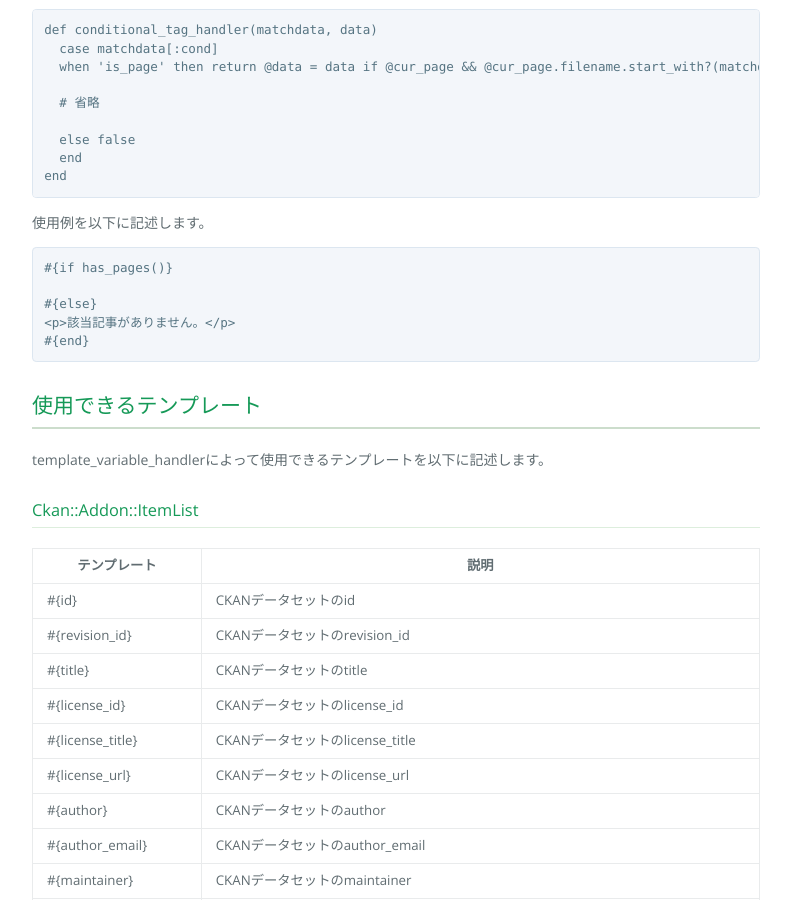
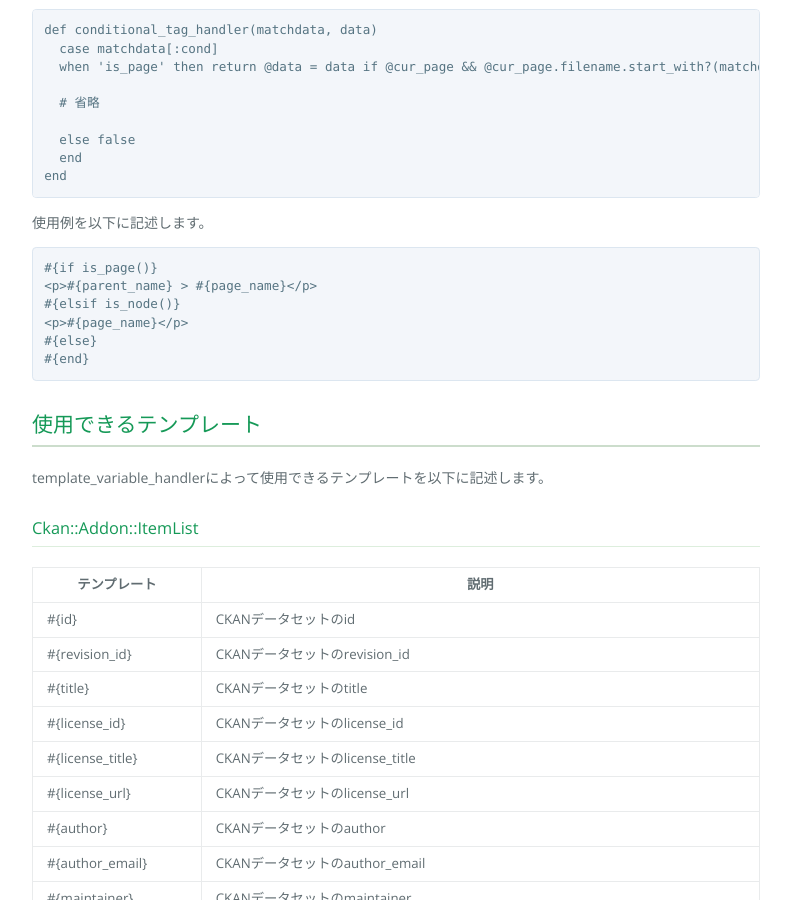
Before and after one commit to shirasagi/shirasagi.github.io, a Jekyll site: the page built from devel/template_variable_handler.md, in a window 1280 px wide and 900 px high, scrolled down 4128 px. Shown: the whole window, without its empty margins (244-1035 px from the left). Built offline with Jekyll 4.4.1, drawn with Linux system fonts in a browser that asks for light colours; nearby versions of some CDN libraries.

Commit message:
[Modify]Conditional tag example

```diff
--- a/devel/template_variable_handler.md
+++ b/devel/template_variable_handler.md
@@ -179,10 +179,11 @@ end
 使用例を以下に記述します。
 
 ~~~html
-#{if has_pages()}
-{{ yield }}
+#{if is_page()}
+<p>#{parent_name} > #{page_name}</p>
+#{elsif is_node()}
+<p>#{page_name}</p>
 #{else}
-<p>該当記事がありません。</p>
 #{end}
 ~~~
 
```
